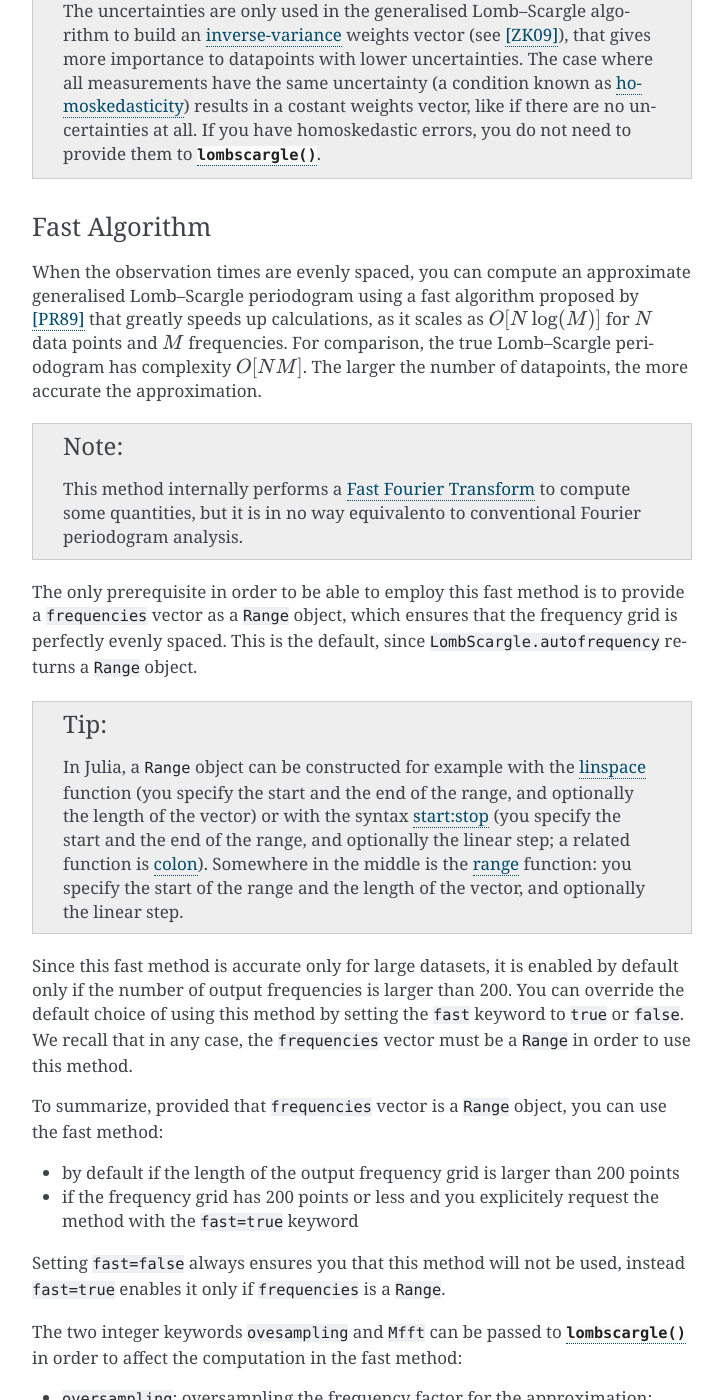
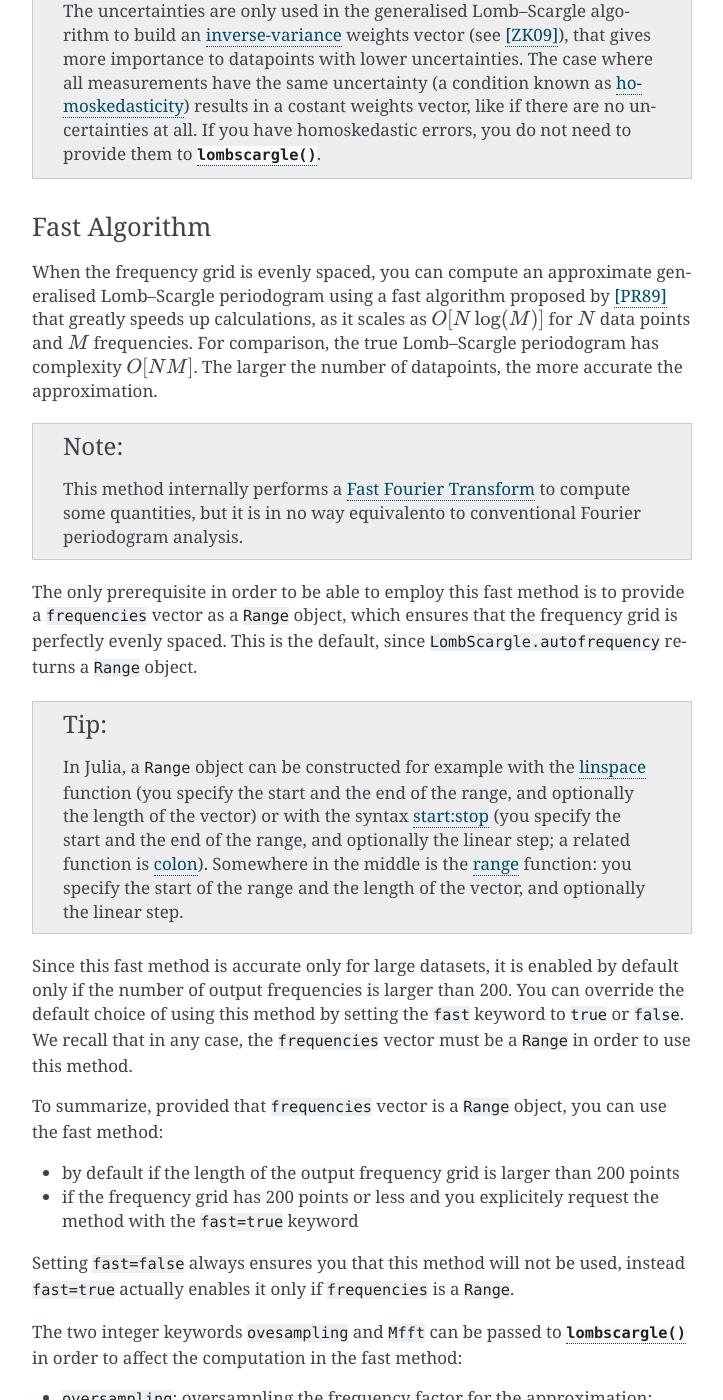
Before and after one commit to JuliaAstro/LombScargle.jl, a Sphinx documentation site: the page built from docs/index.rst, in a window 1280 px wide and 1400 px high, scrolled down 4356 px. Shown: the whole window, without its empty margins (388-1111 px from the left). Built offline with Sphinx 7.4.7, drawn with Linux system fonts in a browser that asks for light colours; some of the changed text lies outside the part shown.

```diff
--- a/docs/conf.py
+++ b/docs/conf.py
@@ -62,7 +62,7 @@ copyright = '2016, ' + author
 # The short X.Y version.
 version = '0.2.0'
 # The full version, including alpha/beta/rc tags.
-release = version + '-devel'
+release = version # + '-devel'
 
 # The language for content autogenerated by Sphinx. Refer to documentation
 # for a list of supported languages.
--- a/docs/index.rst
+++ b/docs/index.rst
@@ -209,12 +209,12 @@ uncertainties, because the original Lomb–Scargle algorithm cannot handle them.
 Fast Algorithm
 ~~~~~~~~~~~~~~
 
-When the observation times are evenly spaced, you can compute an approximate
+When the frequency grid is evenly spaced, you can compute an approximate
 generalised Lomb–Scargle periodogram using a fast algorithm proposed by [PR89]_
 that greatly speeds up calculations, as it scales as :math:`O[N \log(M)]` for
 :math:`N` data points and :math:`M` frequencies.  For comparison, the true
-Lomb–Scargle periodogram has complexity :math:`O[NM]`.  The larger the number
-of datapoints, the more accurate the approximation.
+Lomb–Scargle periodogram has complexity :math:`O[NM]`.  The larger the number of
+datapoints, the more accurate the approximation.
 
 .. Note::
 
@@ -259,7 +259,8 @@ can use the fast method:
   method with the ``fast=true`` keyword
 
 Setting ``fast=false`` always ensures you that this method will not be used,
-instead ``fast=true`` enables it only if ``frequencies`` is a ``Range``.
+instead ``fast=true`` actually enables it only if ``frequencies`` is a
+``Range``.
 
 The two integer keywords ``ovesampling`` and ``Mfft`` can be passed to
 :func:`lombscargle` in order to affect the computation in the fast method:
@@ -268,15 +269,6 @@ The two integer keywords ``ovesampling`` and ``Mfft`` can be passed to
   roughly the number of time samples across the highest-frequency sinusoid.
   This parameter contains the tradeoff between accuracy and speed.
 * ``Mfft``: the number of adjacent points to use in the FFT approximation.
-
-   .. code-block:: julia
-
-       t = collect(linspace(0, 10))
-       s = sin(t)
-       lombscargle(t, s)
-
-   Here ``t`` is a ``Vector``, not a ``Range``, thus the fast method will not be
-   used.
 
 Normalization
 ~~~~~~~~~~~~~
```
Also changed, not shown: NEWS.md (+1 -1 lines).
